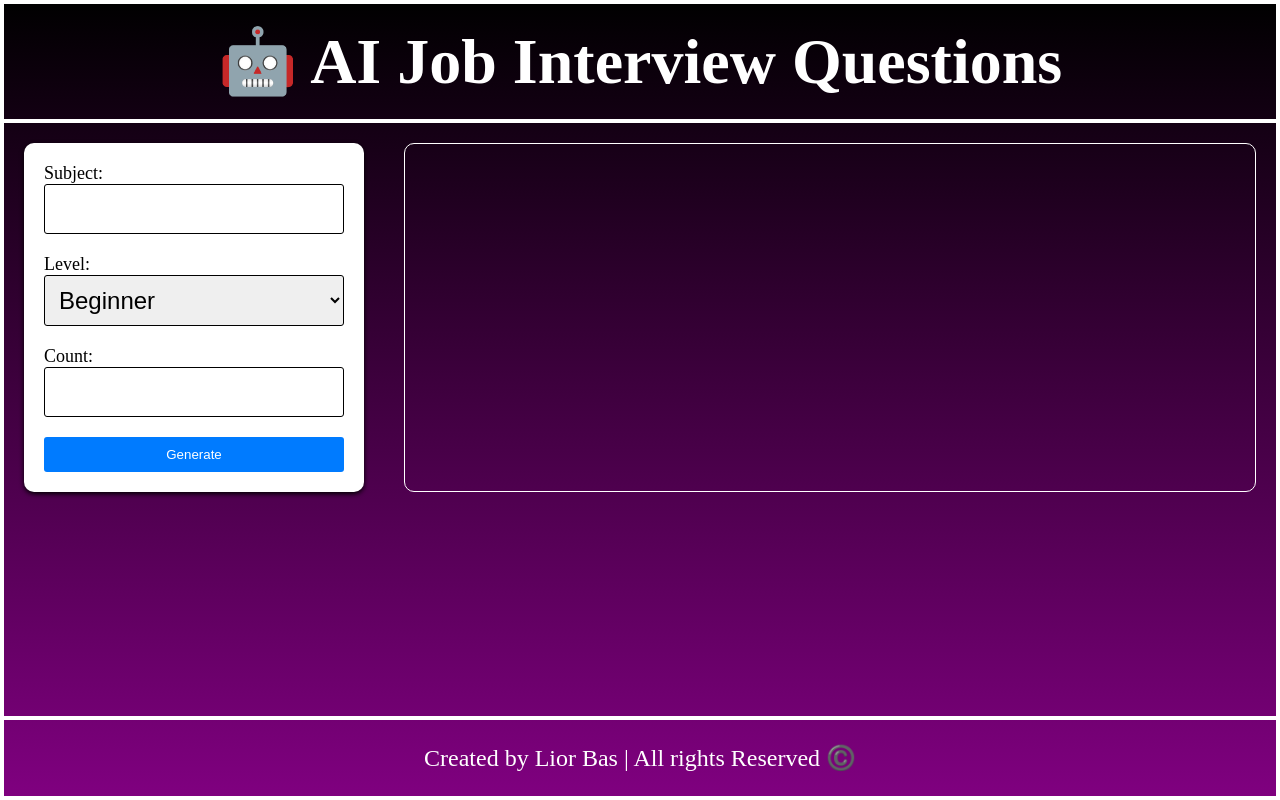
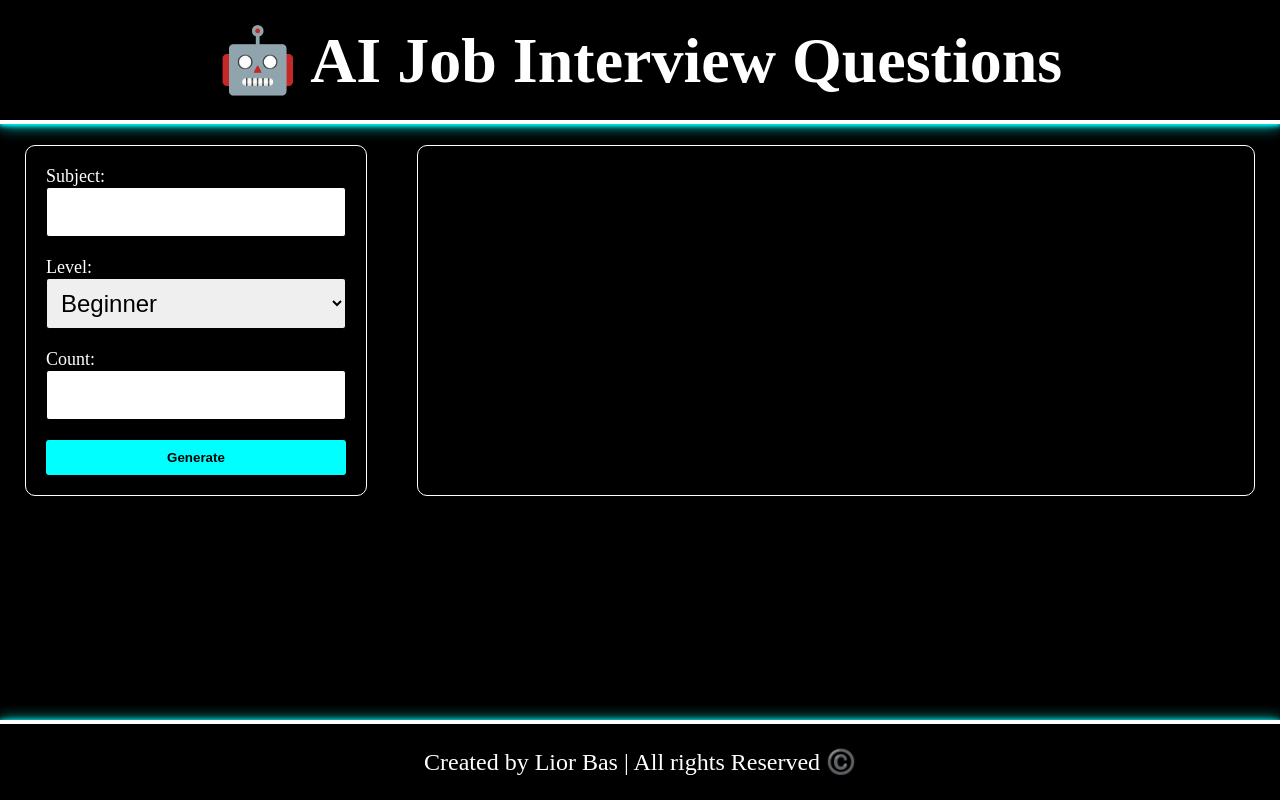
Before and after one commit to Zloof29/AI-Q-A, a React (Create React App) app: page / in a window 1280 px wide. Built offline with nearby package versions, Linux system fonts and the light colour scheme.

Commit message:
added more css and functions

```diff
--- a/src/Components/InterviewArea/Input/Input.module.css
+++ b/src/Components/InterviewArea/Input/Input.module.css
@@ -1,22 +1,21 @@
 .Form {
-  background: white;
+  background: transparent;
   padding: 20px;
   border-radius: 10px;
-  box-shadow: 0 2px 5px black;
   width: 300px;
+  border: 1px solid white;
   text-align: left;
-  margin: 20px;
+  margin: 25px;
 }
 
 .Label {
-  /* display: block; */
   margin-bottom: 5px;
   margin-bottom: 5px;
-  color: black;
+  color: white;
 }
 
-input,
-select {
+.Input,
+.Select {
   width: 100%;
   padding: 10px;
   margin-bottom: 10px;
@@ -27,16 +26,17 @@ select {
   margin-bottom: 20px;
 }
 
-button {
+.Button {
   width: 100%;
   padding: 10px;
-  background-color: #007bff;
-  color: white;
+  background-color: cyan;
+  color: black;
   border: none;
   border-radius: 3px;
   cursor: pointer;
+  font-weight: bold;
 }
 
-button:hover {
-  background-color: #0056b3;
+.Button:hover {
+  background-color: #00bfff;
 }
--- a/src/Components/InterviewArea/Input/Input.tsx
+++ b/src/Components/InterviewArea/Input/Input.tsx
@@ -18,19 +18,31 @@ export function Input(props: InputProps): JSX.Element {
     <div className={css.Container}>
       <form className={css.Form} onSubmit={handleSubmit(send)}>
         <label className={css.Label}>Subject: </label>
-        <input type="text" {...register("subject")} required />
+        <input
+          className={css.Input}
+          type="text"
+          {...register("subject")}
+          required
+        />
 
         <label className={css.Label}>Level: </label>
-        <select {...register("level")} required>
-          <option>{Level.Beginner}</option>
-          <option>{Level.Intermediate}</option>
-          <option>{Level.Expert}</option>
+        <select className={css.Select} {...register("level")} required>
+          <option value={Level.Beginner}>{Level.Beginner}</option>
+          <option value={Level.Intermediate}>{Level.Intermediate}</option>
+          <option value={Level.Expert}>{Level.Expert}</option>
         </select>
 
         <label className={css.Label}>Count: </label>
-        <input type="number" min={1} max={20} {...register("count")} required />
+        <input
+          className={css.Input}
+          type="number"
+          min={1}
+          max={20}
+          {...register("count")}
+          required
+        />
 
-        <button>Generate</button>
+        <button className={css.Button}>Generate</button>
       </form>
     </div>
   );
--- a/src/Components/InterviewArea/Output/Output.module.css
+++ b/src/Components/InterviewArea/Output/Output.module.css
@@ -1,6 +1,6 @@
 .Container {
   border: 1px solid white;
-  margin: 20px;
+  margin: 25px;
   padding: 20px;
   border-radius: 10px;
   font-size: larger;
--- a/src/Components/InterviewArea/Output/Output.tsx
+++ b/src/Components/InterviewArea/Output/Output.tsx
@@ -5,5 +5,9 @@ type OutputProps = {
 };
 
 export function Output(props: OutputProps): JSX.Element {
-  return <div className={css.Container}>{props.qna}</div>;
+  return (
+    <div className={css.Container}>
+      <div dangerouslySetInnerHTML={{ __html: props.qna }}></div>
+    </div>
+  );
 }
--- a/src/Components/LayoutArea/Footer/Footer.module.css
+++ b/src/Components/LayoutArea/Footer/Footer.module.css
@@ -1,9 +1,25 @@
+@keyframes shadowMoveUp {
+  0% {
+    box-shadow: 0 0 5px cyan, 0 0 5px cyan, 0 0 15px cyan;
+  }
+  50% {
+    box-shadow: 0 5px 5px cyan, 0 5px 5px cyan, 0 5px 15px cyan;
+  }
+  100% {
+    box-shadow: 0 0 5px cyan, 0 0 5px cyan, 0 0 15px cyan;
+  }
+}
+
 .Container {
   height: 100%;
   display: flex;
   justify-content: center;
   align-items: center;
   font-size: 3vh;
+  border-top: 4px solid white;
+  box-sizing: border-box;
+  box-shadow: 0 10px 10px cyan, 0 20px 20px cyan, 0 40px 40px cyan;
+  animation: shadowMoveUp 2s infinite;
 }
 
 .Text {
--- a/src/Components/LayoutArea/Heder/Heder.module.css
+++ b/src/Components/LayoutArea/Heder/Heder.module.css
@@ -1,9 +1,23 @@
+@keyframes shadowMove {
+  0% {
+    box-shadow: 0 0 5px cyan, 0 0 5px cyan, 0 0 15px cyan;
+  }
+  50% {
+    box-shadow: 0 5px 5px cyan, 0 5px 5px cyan, 0 5px 15px cyan;
+  }
+  100% {
+    box-shadow: 0 0 5px cyan, 0 0 5px cyan, 0 0 15px cyan;
+  }
+}
+
 .Container {
   height: 100%;
   display: flex;
   justify-content: center;
   align-items: center;
   font-size: 4vh;
+  border-bottom: 4px solid white;
+  animation: shadowMove 2s infinite;
 }
 
 .Title {
--- a/src/Components/LayoutArea/Layout/Layout.module.css
+++ b/src/Components/LayoutArea/Layout/Layout.module.css
@@ -5,7 +5,7 @@
   grid-template-rows: 15% 75% 10%;
 }
 
-.Container,
+/* .Container,
 .Container > * {
   border: 2px solid white;
-}
+} */
--- a/src/Services/GptService.ts
+++ b/src/Services/GptService.ts
@@ -9,7 +9,7 @@ class GptService {
     userContent: string
   ): Promise<string> {
     const requestBody = {
-      model: "GPT-4o",
+      model: "gpt-4o",
       messages: [
         { role: "system", content: systemContent },
         { role: "assistant", content: assistantContent },
--- a/src/Services/InterviewService.ts
+++ b/src/Services/InterviewService.ts
@@ -7,13 +7,15 @@ class InterviewService {
     const systemContent = "Company performing job interview to candidates.";
 
     // GPT personality and job:
-    const assistantContent =
-      "You are an expert in programming technologies. Your job is to generate job interview questions.";
+    const assistantContent = `You are an expert in programming technologies.
+    Your job is to generate ${interview.count} job interview questions,
+    each in the field of ${interview.subject}, each in a ${interview.level} difficulty level.
+    Each question wrap in a HTML paragraph.
+    Don't reply with anything else, only the questions, each wrap with a HTML paragraph.
+    Example: <p>Question 1</p><p>Question 2</p><p>Question 3</p>`;
 
     // Prompt from the user:
-    const userContent = `Generate ${interview.count} job interview questions.
-     Each question should be in the field of ${interview.subject} programming technology.
-     Each question should be in a ${interview.level} difficulty level.`;
+    const userContent = `Here are the questions: `;
 
     const qna = await gptService.getCompletion(
       systemContent,
--- a/src/index.css
+++ b/src/index.css
@@ -5,7 +5,7 @@ body,
   padding: 0;
   height: 100%;
   text-align: center;
-  background-image: linear-gradient(black, purple);
+  background-image: linear-gradient(black, black);
   font-size: large;
   color: white;
 }
```
Also changed, not shown: 1 other file (tests, documents, lock files or other folders).
